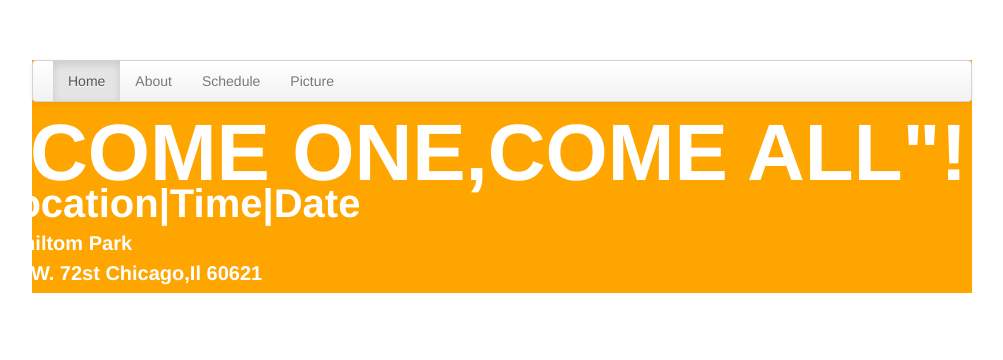
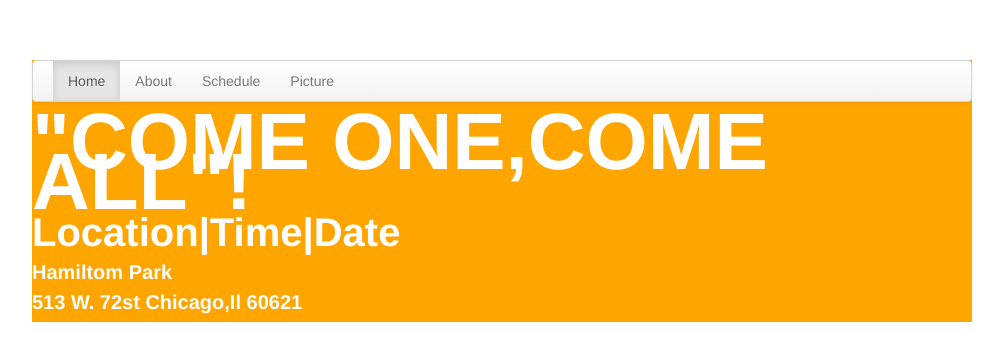
Before and after one commit to aurimcclure/Go-getters-website, a plain HTML site: page index.html in a window 1280 px wide. Shown: the whole page, without its empty margins (138-1141 px from the left). Drawn offline with Linux system fonts and the light colour scheme.

Commit message:
Update index.html

```diff
--- a/index.html
+++ b/index.html
@@ -36,33 +36,15 @@
 
     </div>
 
-      <div class="row">
+      <h1>"COME ONE,COME ALL"!</H1>
 
-        <div class="span4">
+      <h2>Location|Time|Date</h2>
 
-      </div>
+      <p><b>Hamiltom Park</b></p>
 
-      <div class="row">
-
-        <div class="span4">
-
-      </div>
-
-      <div class="row">
-
-        <div class="span4">
-
-      </div>
+      <p><b>513 W. 72st Chicago,Il 60621</b></p>
 
     </div>
-
-    <h1>"COME ONE,COME ALL"!</H1>
-
-   <h2>Location|Time|Date</h2>
-
-     <p><b>Hamiltom Park</b></p>
-
-     <p><b>513 W. 72st Chicago,Il 60621</b></p>
 
   </body>
 
```
